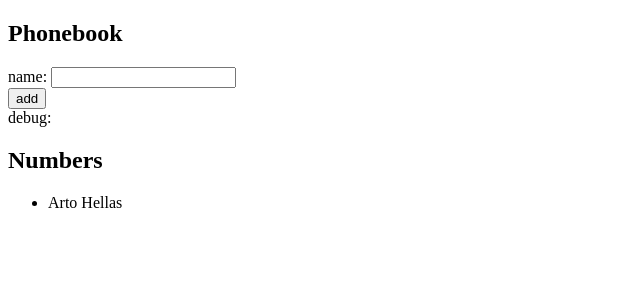
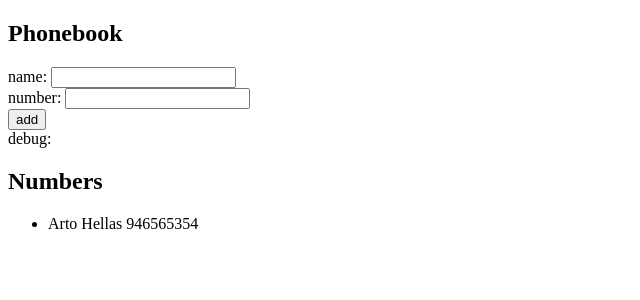
Before and after one commit to Ramzin007/fullstackopen, a React (Vite) app in the folder part2/phonebook/: page / in a window 1280 px wide. Shown: the top 300 px of the page, without its empty margins (0-640 px from the left). Built offline with nearby package versions, Linux system fonts and the light colour scheme.

Commit message:
2.8 complete

```diff
--- a/part2/phonebook/src/App.jsx
+++ b/part2/phonebook/src/App.jsx
@@ -2,9 +2,11 @@
 
 const App = () => {
   const [persons, setPersons] = useState([
-    { name: 'Arto Hellas' }
+    { name: 'Arto Hellas', number: '946565354' }
   ])
+
   const [newName, setNewName] = useState('')
+  const [newNumber, setNewNumber] = useState('')
 
   const addPerson = (event) => {
     event.preventDefault()
@@ -19,32 +21,50 @@
     }
 
     const personObject = {
-    name: newName
+      name: newName,
+      number: newNumber
     }
 
     setPersons(persons.concat(personObject))
     setNewName('')
-
+    setNewNumber('')
   }
 
   return (
     <div>
       <h2>Phonebook</h2>
+
       <form onSubmit={addPerson}>
         <div>
-          name: <input value={newName} onChange={(event) => setNewName(event.target.value)}/>
+          name:{' '}
+          <input
+            value={newName}
+            onChange={(event) => setNewName(event.target.value)}
+          />
         </div>
+
+        <div>
+          number:{' '}
+          <input
+            value={newNumber}
+            onChange={(event) => setNewNumber(event.target.value)}
+          />
+        </div>
+
         <div>
           <button type="submit">add</button>
         </div>
       </form>
 
-      <div>debug: {newName}</div>
+      <div>debug: {newName} {newNumber}</div>
 
       <h2>Numbers</h2>
+
       <ul>
         {persons.map(person =>
-        <li key={person.name}>{person.name}</li>
+          <li key={person.name}>
+            {person.name} {person.number}
+          </li>
         )}
       </ul>
     </div>
```
Lines whose indentation alone changed are shown as unchanged.
